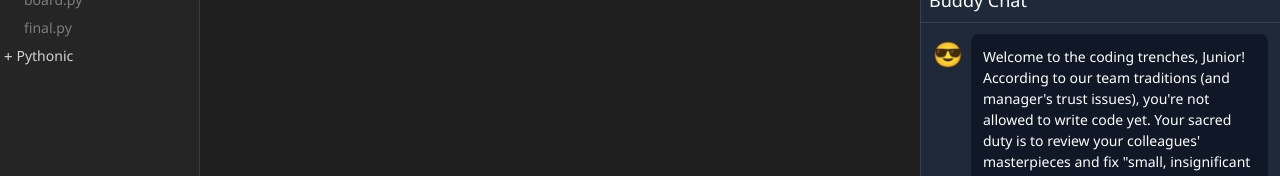
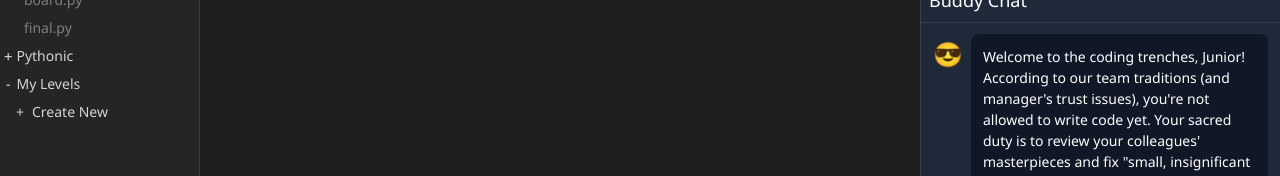
Before and after one commit to cleanpygame/cleanpygame, a React (Vite) app in the folder web/: page / in a window 1280 px wide. Shown: the part 379-555 px from the top of the page. Built offline with nearby package versions, Linux system fonts and the light colour scheme; no server answers.

Commit message:
Add EditorPage and integrate with SidebarNavigation for level creation

```diff
--- a/web/src/components/App.tsx
+++ b/web/src/components/App.tsx
@@ -7,6 +7,7 @@ import {GroupsPage} from './GroupsPage';
 import {PlayerStatsPage} from './PlayerStatsPage';
 import {GroupJoinPage} from './GroupJoinPage.tsx';
 import {GroupJoinFinalPage} from './GroupJoinFinalPage.tsx';
+import {EditorPage} from './EditorPage';
 import {TopBar} from './TopBar';
 
 /**
@@ -42,6 +43,7 @@ export function App(): React.ReactElement {
                     <Route path="/groups/:groupId" element={<TopBarPageWrapper Component={GroupPage}/>}/>
                     <Route path="/join/:code" element={<GroupJoinPage/>}/>
                     <Route path="/join/:code/success" element={<GroupJoinFinalPage/>}/>
+                    <Route path="/editor" element={<EditorPage/>}/>
                     <Route path="*" element={<IdeLayout/>}/>
                 </Routes>
             </StateProvider>
--- /dev/null
+++ b/web/src/components/EditorPage.tsx
@@ -0,0 +1,39 @@
+import React from 'react';
+import {useNavigate} from 'react-router-dom';
+import {TopBar} from './TopBar';
+
+/**
+ * Editor page for creating and editing custom levels
+ */
+export function EditorPage(): React.ReactElement {
+    const navigate = useNavigate();
+
+    const handleCancel = () => {
+        navigate('/');
+    };
+
+    return (
+        <div className="flex flex-col h-screen bg-[#2d2d2d] text-[#d4d4d4]">
+            <TopBar/>
+            <div className="flex flex-1 p-4 overflow-hidden">
+                <div className="flex flex-col w-full">
+                    <div className="flex justify-between mb-4">
+                        <h1 className="text-xl">Level Editor</h1>
+                        <div>
+                            <button
+                                className="px-4 py-2 mr-2 bg-[#3c3c3c] hover:bg-[#4c4c4c] rounded"
+                                onClick={handleCancel}
+                            >
+                                Cancel
+                            </button>
+                        </div>
+                    </div>
+                    <div className="flex-1 bg-[#1e1e1e] p-4 rounded">
+                        {/* Editor content will be added here in future implementations */}
+                        <p>Editor content will be added here.</p>
+                    </div>
+                </div>
+            </div>
+        </div>
+    );
+}
--- a/web/src/components/SidebarNavigationContainer.tsx
+++ b/web/src/components/SidebarNavigationContainer.tsx
@@ -1,4 +1,5 @@
 import React, {useContext, useState} from 'react';
+import {useNavigate} from 'react-router-dom';
 import {GameStateContext} from '../reducers';
 import {loadLevel} from '../reducers/actionCreators';
 import {TopicItem} from './TopicItem';
@@ -8,6 +9,7 @@ import {TopicItem} from './TopicItem';
  */
 export function SidebarNavigationContainer(): React.ReactElement {
     const context = useContext(GameStateContext);
+    const navigate = useNavigate();
 
     if (!context) {
         throw new Error('SidebarNavigationContainer must be used within a GameStateContext Provider');
@@ -15,7 +17,8 @@ export function SidebarNavigationContainer(): React.ReactElement {
 
     const {state, dispatch} = context;
     const [expandedTopics, setExpandedTopics] = useState<Record<string, boolean>>({
-        [state.currentLevelId.topic]: true
+        [state.currentLevelId.topic]: true,
+        'My Levels': true // Always expand My Levels topic
     });
 
     const toggleTopic = (topicName: string): void => {
@@ -27,6 +30,10 @@ export function SidebarNavigationContainer(): React.ReactElement {
 
     const handleLevelSelect = (topic: string, levelId: string): void => {
         dispatch(loadLevel({topic, levelId}));
+    };
+
+    const handleCreateNewLevel = (): void => {
+        navigate('/editor');
     };
 
     return (
@@ -46,6 +53,34 @@ export function SidebarNavigationContainer(): React.ReactElement {
                     />
                 ))}
 
+                {/* My Levels topic */}
+                <div className="">
+                    <div
+                        className="flex items-center p-1 cursor-pointer"
+                        onClick={() => toggleTopic('My Levels')}
+                    >
+                        <span className="mr-1 font-mono">
+                          {expandedTopics['My Levels'] ? '-' : '+'}
+                        </span>
+                        <span>My Levels</span>
+                    </div>
+
+                    {expandedTopics['My Levels'] && (
+                        <div>
+                            {/* Create New button */}
+                            <div
+                                className="flex items-center pl-4 p-1 cursor-pointer hover:bg-[#37373d]"
+                                onClick={handleCreateNewLevel}
+                            >
+                                <span className="mr-2">+</span>
+                                <span>Create New</span>
+                            </div>
+
+                            {/* Render My Levels here when implemented */}
+                        </div>
+                    )}
+                </div>
+
                 {state.topics.length === 0 && (
                     <div className="p-2 text-[#888888]">Loading...</div>
                 )}
```
Also changed, not shown: 1 other file (tests, documents, lock files or other folders).
